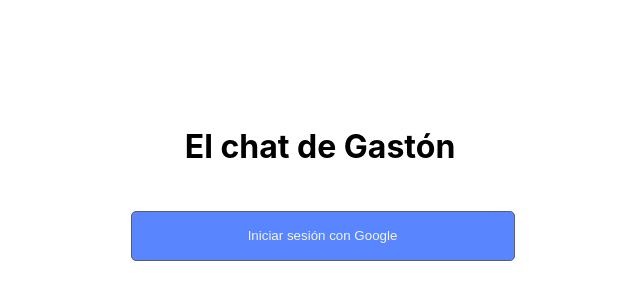
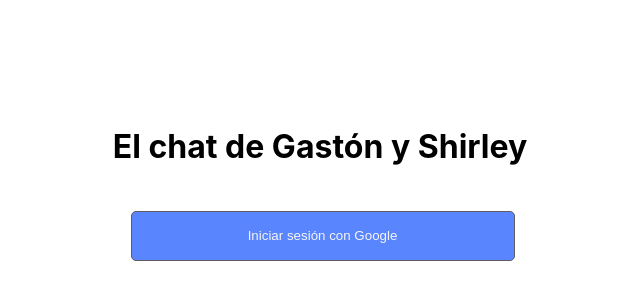
Before and after one commit to gaston-ara/chatfirebase.github.io, a React (Create React App) app: page / in a window 1280 px wide. Shown: the part 204-504 px from the top of the page, without its empty margins (320-960 px from the left). Built offline with nearby package versions, Linux system fonts and the light colour scheme; no server answers.

Commit message:
Estilos del texto corregidos

```diff
--- a/src/components/Chat.js
+++ b/src/components/Chat.js
@@ -51,7 +51,7 @@
         <ChatContainer userName={userName} />
       ) : (
         <>
-        <h1>El chat de Gastón</h1>
+        <h1>El chat de Gastón y Shirley</h1>
         <br />
         <br />
         <button className='btn-login' onClick={(e) => handleAuth(e)}>Iniciar sesión con Google</button>
```
